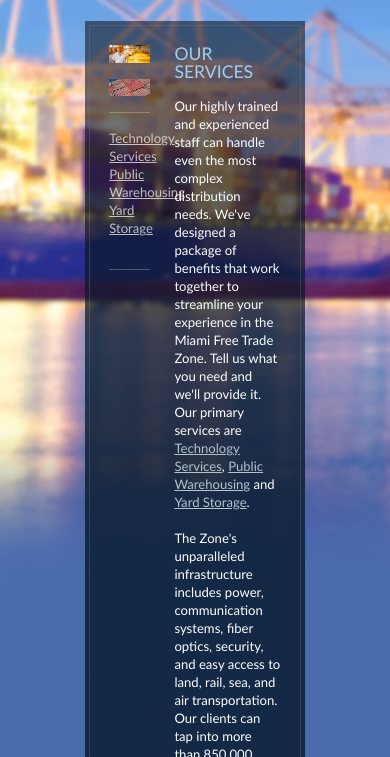
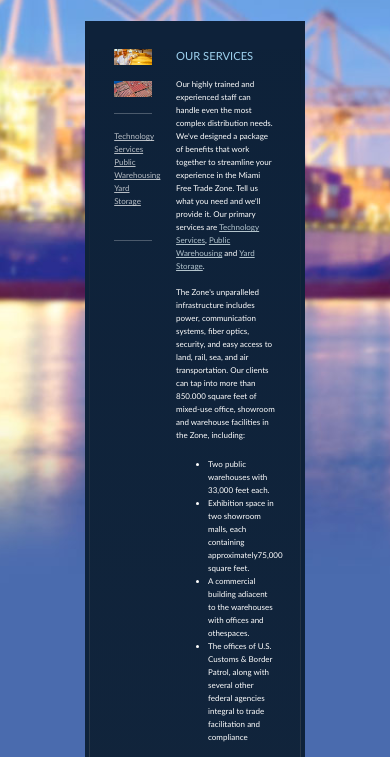
Before and after one commit to vikash18062001/Task2, a plain HTML site: page ourservice.html in a window 390 px wide. Shown: the part 84-841 px from the top of the page. Drawn offline with nearby package versions, Linux system fonts and the light colour scheme.

Commit message:
minor changes

```diff
--- a/ourservice.css
+++ b/ourservice.css
@@ -104,11 +104,17 @@ footer .footer a{
     background-color: rgba(20, 44, 69, 0.95);
 
 }
+.inner-container-border{
+    background:  rgba(14, 34, 58, 1) ;
+}
+
 .main-content{
-    background-color: rgba(14, 34, 58, 0.3);
-    background: linear-gradient(rgba(0,0,0,0.5) ,rgba(14, 34, 58, 0.91) 30%);
-    outline: 1px solid rgba(128,128,128,0.28);
-    outline-offset: -5.5px;
+    background: linear-gradient(rgba(14, 34, 58, 0.91) ,rgba(14, 34, 58, 0.91) ),
+    linear-gradient(to bottom,rgba(0,0,0,0.1) , rgba(128,128,128,0.5) 150%);
+    background-origin: padding-box, border-box;
+    background-repeat: no-repeat; /* this is important */
+    border: 1px solid transparent;
+    border-top: none;
 }
 .main-content {
     font-size: 82%;
@@ -187,3 +193,35 @@ strong{
     }
 
  }
+ @media only screen and (max-width:480px){
+
+    .main-content {
+        font-size: 50%;
+        line-height: 13px;
+        font-weight: lighter;
+        color: white;
+    }
+    .main-heading{
+        font-size: 140%;
+    }
+
+ }
+ @media only screen and (max-width:350px){
+
+    .main-content {
+        font-size: 35%;
+        line-height: 13px;
+        font-weight: lighter;
+        color: white;
+    }
+    .main-heading{
+        font-size: 120%;
+    }
+    header a {
+        color: white;
+        font-size: 30%;
+        text-decoration: none;
+
+    }
+
+ }
--- a/ourservice.html
+++ b/ourservice.html
@@ -43,7 +43,8 @@
                   </nav>
                 </div>
             </div>
-                <div class="container main-content pt-4 mt-4 px-4">
+            <div class="inner-container-border px-1 py-1 mt-4">
+              <div class="container main-content mt-4 px-4">
                 <div class="row">
                     <div class="col-4">
                         <div class="row"><img src="images/casestudies_industries-column1.jpg" alt="casestudies_industries-column1" class="image1"></div>
@@ -65,11 +66,11 @@
                         systems, fiber optics, security, and easy access to land, rail, sea, and air
                         transportation. Our clients can tap into more than 850.000 square feet of
                         mixed-use office, showroom and warehouse facilities in the Zone, including:</p>
-                          <ul>
-                              <li class="content-list-item">Two public warehouses with 33,000 feet each.</li>
-                              <li class="content-list-item">Exhibition space in two showroom malls, each containing approximately75,000 square feet.</li>
-                              <li class="content-list-item">A commercial building adiacent to the warehouses with offices and othespaces.</li>
-                              <li class="content-list-item">The offices of U.S. Customs & Border Patrol, along with several other federal agencies integral to trade facilitation and compliance</li>
+                        <ul class="contetn-list-item">
+                            <li >Two public warehouses with 33,000 feet each.</li>
+                            <li >Exhibition space in two showroom malls, each containing approximately75,000 square feet.</li>
+                            <li >A commercial building adiacent to the warehouses with offices and othespaces.</li>
+                            <li >The offices of U.S. Customs & Border Patrol, along with several other federal agencies integral to trade facilitation and compliance</li>
                           </ul>
                           <div class="bottom-container ">
                             <hr>
@@ -90,6 +91,8 @@
                       </div>
                     </div>
                 </div>
+            </div>
+
               <div class="row row-3">
                 <div class="col">
                   <footer>
--- a/style.css
+++ b/style.css
@@ -75,12 +75,18 @@ height: 1.9rem;
  .nav-items :hover{
     background-color: rgb(138, 167, 217);
 }
+.inner-container-border{
+    background:  rgba(14, 34, 58, 1) ;
+}
 .about-container{
-    background: linear-gradient(rgba(0,0,0,0.5) ,rgba(14, 34, 58, 0.91) 50%);
-    outline: 1px solid rgba(128,128,128,0.28);
-    box-sizing: border-box;
-    outline-offset: -5.5px;
+    background: linear-gradient(rgba(14, 34, 58, 0.91) ,rgba(14, 34, 58, 0.91) ),
+    linear-gradient(to bottom,rgba(0,0,0,0.1) , rgba(128,128,128,0.5) 80%);
+    background-origin: padding-box, border-box;
+    background-repeat: no-repeat; /* this is important */
+    border: 1px solid transparent;
+    border-top: none;
 }
+
 .about-container img{
     width: 100%;
 }
```
Also changed, not shown: index.html (+3 -0 lines). Lines whose indentation alone changed are shown as unchanged.
